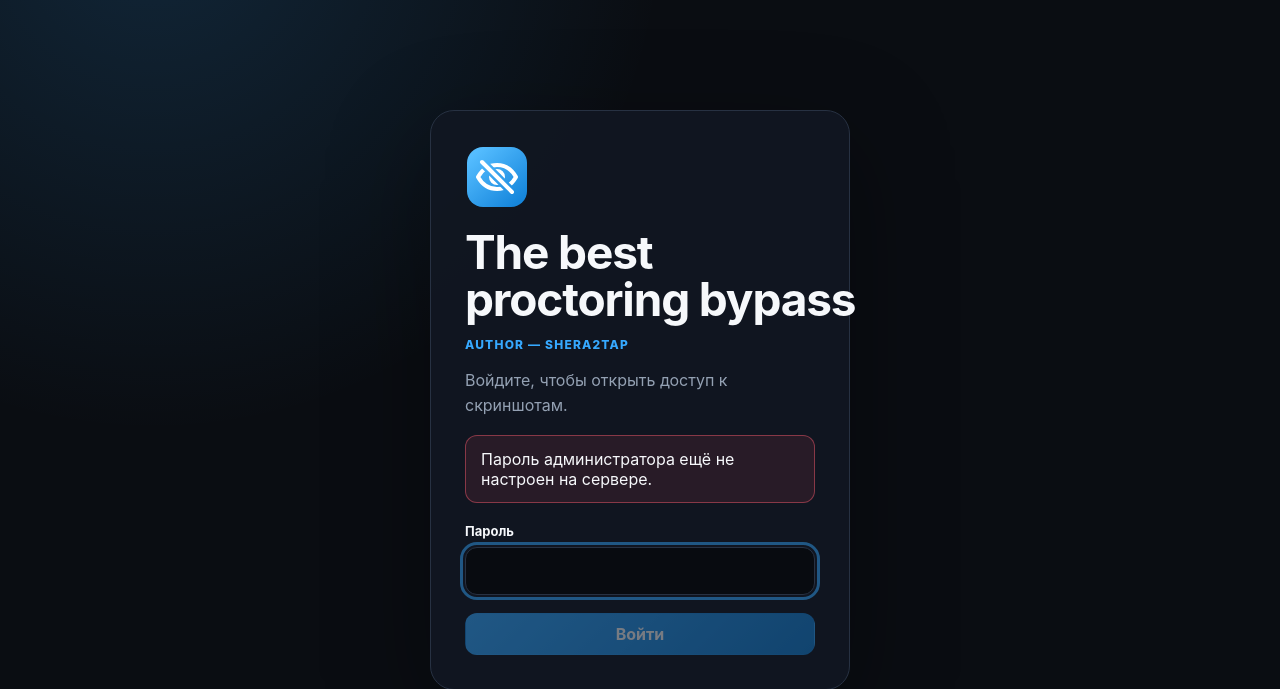
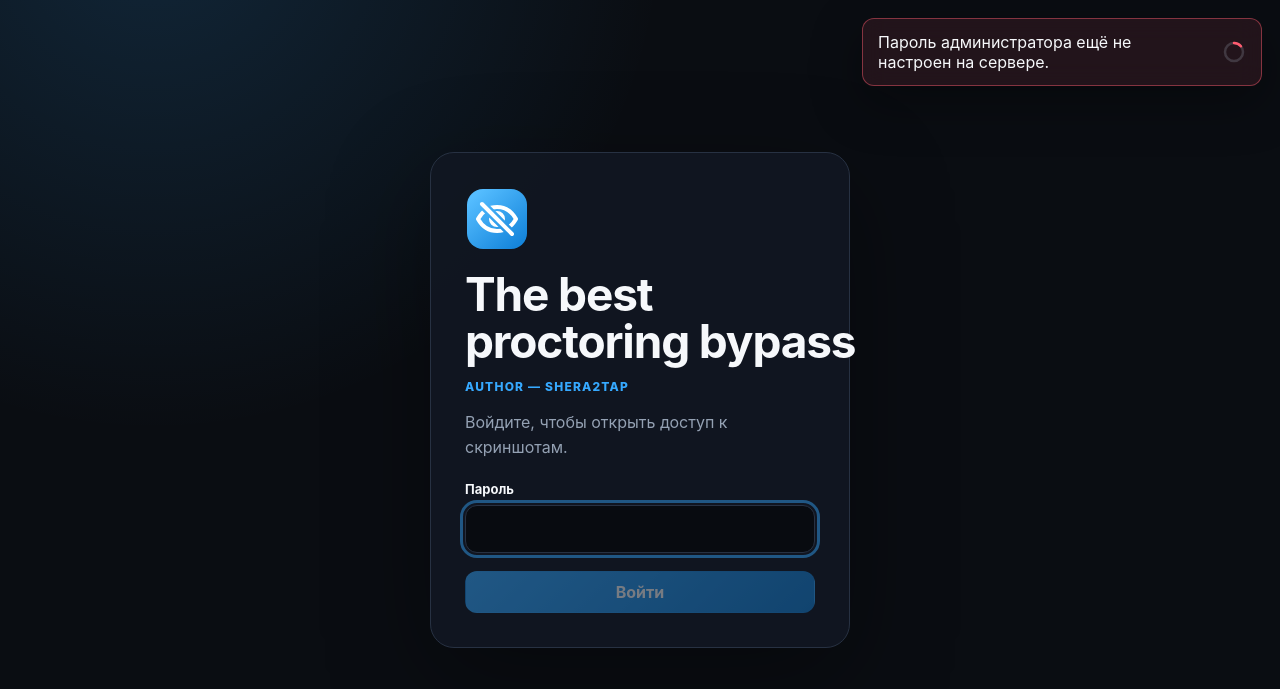
Before and after one commit to 9damage/Telegram-Screenshot-Hotkey, a Flask app: page /login in a window 1280 px wide. Shown: the top 689 px of the page. Run offline with Flask 3, Linux system fonts and the light colour scheme; data that the repository does not hold is empty.

Commit message:
Add timed toast notifications

```diff
--- a/server/static/app.css
+++ b/server/static/app.css
@@ -228,6 +228,52 @@ input[type="checkbox"] { width: 18px; height: 18px; accent-color: var(--accent);
 .flash { margin: 0 0 18px; padding: 13px 15px; border-radius: 12px; border: 1px solid var(--line); }
 .flash-error { border-color: rgba(255,92,112,.45); background: rgba(255,92,112,.1); }
 .flash-success { border-color: rgba(54,211,153,.4); background: rgba(54,211,153,.08); }
+.toast-container {
+    position: fixed;
+    z-index: 1000;
+    top: 84px;
+    right: 18px;
+    display: grid;
+    width: min(400px, calc(100vw - 36px));
+    gap: 10px;
+    pointer-events: none;
+}
+.login-page .toast-container { top: 18px; }
+.toast-container #live-notifications { display: contents; }
+.toast-container .flash {
+    display: flex;
+    align-items: center;
+    gap: 14px;
+    margin: 0;
+    min-height: 58px;
+    box-shadow: 0 16px 50px rgba(0,0,0,.35);
+    backdrop-filter: blur(12px);
+    pointer-events: auto;
+    animation: toast-enter .22s ease-out both;
+    transition: opacity .3s ease, transform .3s ease;
+}
+.toast-container .flash.is-leaving { opacity: 0; transform: translateX(16px); }
+.toast-timer { width: 24px; height: 24px; margin-left: auto; flex: 0 0 24px; }
+.toast-timer svg { display: block; width: 100%; height: 100%; transform: rotate(-90deg); }
+.toast-timer circle { fill: none; stroke-width: 2.5; }
+.toast-timer-track { stroke: rgba(169,182,200,.22); }
+.toast-timer-progress {
+    stroke: var(--accent);
+    stroke-linecap: round;
+    stroke-dasharray: 100;
+    stroke-dashoffset: 0;
+    animation: toast-countdown 10s linear forwards;
+}
+.flash-success .toast-timer-progress { stroke: var(--success); }
+.flash-error .toast-timer-progress { stroke: var(--danger); }
+@keyframes toast-enter {
+    from { opacity: 0; transform: translateX(16px); }
+    to { opacity: 1; transform: translateX(0); }
+}
+@keyframes toast-countdown {
+    from { stroke-dashoffset: 0; }
+    to { stroke-dashoffset: 100; }
+}
 
 dialog { color: var(--text); border: 1px solid var(--line); background: #0d121b; box-shadow: 0 30px 100px rgba(0,0,0,.6); }
 dialog::backdrop { background: rgba(0,0,0,.82); backdrop-filter: blur(8px); }
--- a/server/static/gallery.js
+++ b/server/static/gallery.js
@@ -17,7 +17,6 @@
     const currentPage = Number(document.body.dataset.page || "1");
     const closeIconUrl = document.body.dataset.closeIconUrl || "/static/close-icon.svg";
     let lastClientEventId = Number(document.body.dataset.clientEventId || "0");
-    let notificationTimer = null;
 
     function newScreenshotsWord(count) {
         const value = Math.abs(Number(count) || 0);
@@ -38,11 +37,6 @@
         notification.setAttribute("role", "status");
         notification.textContent = message;
         liveNotifications.replaceChildren(notification);
-        window.clearTimeout(notificationTimer);
-        notificationTimer = window.setTimeout(() => {
-            notification.remove();
-            notificationTimer = null;
-        }, 10000);
     }
 
     function handleClientEvent(event) {
--- /dev/null
+++ b/server/static/notifications.js
@@ -0,0 +1,33 @@
+(() => {
+    const duration = 10000;
+    const scheduled = new WeakSet();
+
+    function schedule(notification) {
+        if (!notification.classList?.contains("flash") || scheduled.has(notification)) return;
+        scheduled.add(notification);
+
+        const timer = document.createElement("span");
+        timer.className = "toast-timer";
+        timer.setAttribute("aria-hidden", "true");
+        timer.innerHTML = `
+            <svg viewBox="0 0 24 24">
+                <circle class="toast-timer-track" cx="12" cy="12" r="9" pathLength="100"></circle>
+                <circle class="toast-timer-progress" cx="12" cy="12" r="9" pathLength="100"></circle>
+            </svg>`;
+        notification.append(timer);
+
+        window.setTimeout(() => notification.classList.add("is-leaving"), duration - 300);
+        window.setTimeout(() => notification.remove(), duration);
+    }
+
+    function inspect(node) {
+        if (!(node instanceof Element)) return;
+        schedule(node);
+        node.querySelectorAll(".flash").forEach(schedule);
+    }
+
+    document.querySelectorAll(".flash").forEach(schedule);
+    new MutationObserver((mutations) => {
+        mutations.forEach((mutation) => mutation.addedNodes.forEach(inspect));
+    }).observe(document.body, { childList: true, subtree: true });
+})();
--- a/server/templates/login.html
+++ b/server/templates/login.html
@@ -7,16 +7,10 @@
     <title>Вход — Shera2Tap</title>
     <link rel="icon" type="image/svg+xml" href="{{ url_for('static', filename='eye-off-icon.svg') }}">
     <link rel="stylesheet" href="{{ url_for('static', filename='app.css') }}">
+    <script src="{{ url_for('static', filename='notifications.js') }}" defer></script>
 </head>
 <body class="login-page">
-    <main class="login-card">
-        <div class="brand-mark brand-mark-eye" aria-hidden="true">
-            <img class="eye-symbol" src="{{ url_for('static', filename='eye-off-icon.svg') }}" alt="">
-        </div>
-        <h1>The best<br>proctoring bypass</h1>
-        <p class="login-author">Author — shera2tap</p>
-        <p class="muted">Войдите, чтобы открыть доступ к скриншотам.</p>
-
+    <div class="toast-container" aria-live="polite" aria-atomic="true">
         {% with messages = get_flashed_messages(with_categories=true) %}
             {% for category, message in messages %}
                 <div class="flash flash-{{ category }}" role="alert">{{ message }}</div>
@@ -28,6 +22,15 @@
                 Пароль администратора ещё не настроен на сервере.
             </div>
         {% endif %}
+    </div>
+
+    <main class="login-card">
+        <div class="brand-mark brand-mark-eye" aria-hidden="true">
+            <img class="eye-symbol" src="{{ url_for('static', filename='eye-off-icon.svg') }}" alt="">
+        </div>
+        <h1>The best<br>proctoring bypass</h1>
+        <p class="login-author">Author — shera2tap</p>
+        <p class="muted">Войдите, чтобы открыть доступ к скриншотам.</p>
 
         <form method="post" class="login-form">
             <input type="hidden" name="csrf_token" value="{{ csrf_token() }}">
```
Also changed, not shown: server/templates/gallery.html (+9 -6 lines).
